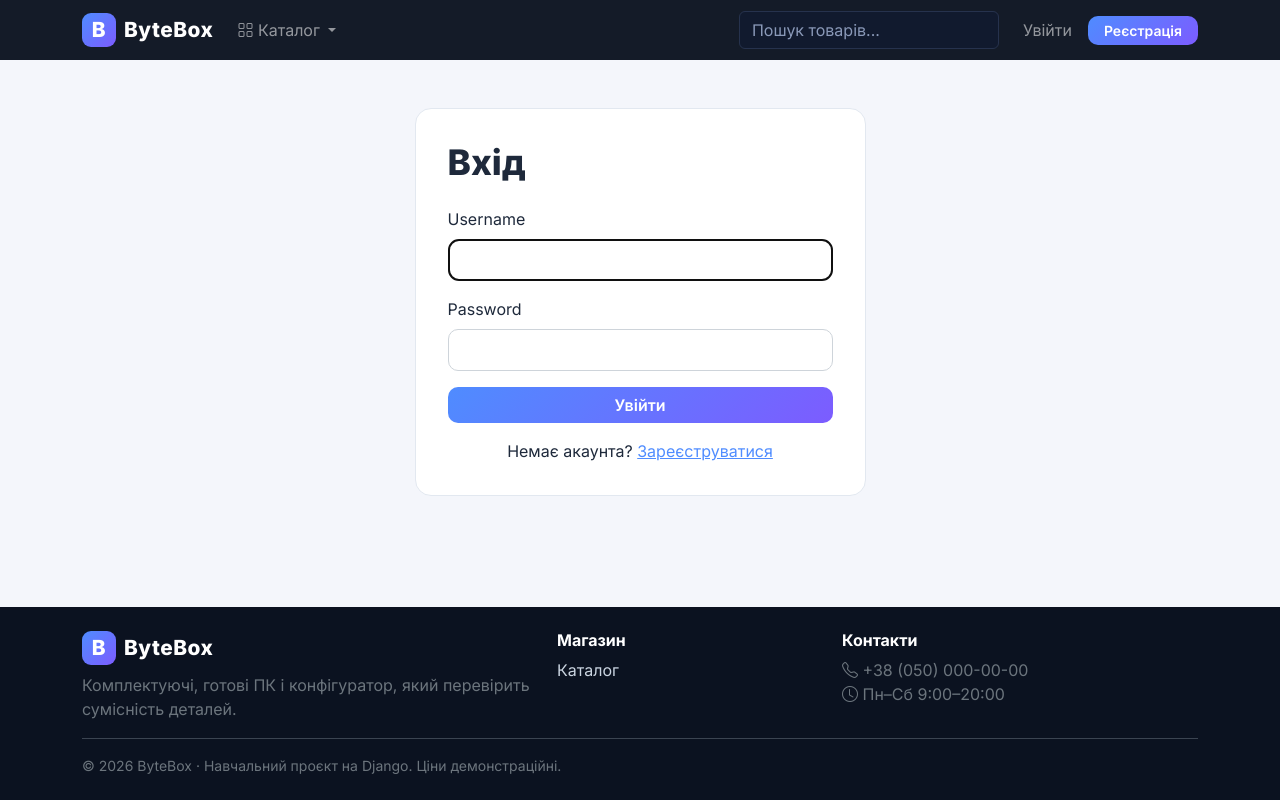
After one commit to Csvgk/ByteBox, a Django app: page /accounts/login/ in a window 1280 px wide. The commit adds this page. Run offline with Django 5.2, Linux system fonts and the light colour scheme; tables that the repository leaves empty hold one stand-in row (values such as "Sample post").

Commit message:
Акаунти: реєстрація, вхід, вихід і сторінка профілю

```diff
--- /dev/null
+++ b/accounts/urls.py
@@ -0,0 +1,14 @@
+from django.contrib.auth import views as auth_views
+from django.urls import path
+
+from . import views
+
+app_name = 'accounts'
+
+urlpatterns = [
+    path('register/', views.register, name='register'),
+    path('login/', auth_views.LoginView.as_view(template_name='accounts/login.html',
+                                                redirect_authenticated_user=True), name='login'),
+    path('logout/', auth_views.LogoutView.as_view(), name='logout'),
+    path('profile/', views.profile, name='profile'),
+]
--- a/config/urls.py
+++ b/config/urls.py
@@ -8,6 +8,7 @@ admin.site.site_title = 'ByteBox'
 
 urlpatterns = [
     path('admin/', admin.site.urls),
+    path('accounts/', include('accounts.urls')),
     path('', include('shop.urls')),
 ]
 
--- a/static/css/style.css
+++ b/static/css/style.css
@@ -323,3 +323,27 @@ a { color: var(--bb-accent); }
 @media (max-width: 991px) {
     .search-form .form-control { min-width: 0; width: 100%; }
 }
+
+/* ---------- Акаунт ---------- */
+.auth-card { padding: 32px; }
+
+.auth-card input:not([type="checkbox"]) {
+    display: block;
+    width: 100%;
+    padding: 0.5rem 0.75rem;
+    border: 1px solid #ced4da;
+    border-radius: 10px;
+}
+
+.avatar {
+    display: flex;
+    align-items: center;
+    justify-content: center;
+    width: 64px;
+    height: 64px;
+    font-size: 1.6rem;
+    font-weight: 800;
+    color: #fff;
+    background: linear-gradient(135deg, var(--bb-accent), var(--bb-accent-2));
+    border-radius: 50%;
+}
--- /dev/null
+++ b/templates/accounts/login.html
@@ -0,0 +1,20 @@
+{% extends 'base.html' %}
+{% block title %}Вхід{% endblock %}
+{% block content %}
+<div class="container py-5">
+    <div class="row justify-content-center">
+        <div class="col-12 col-sm-10 col-md-6 col-lg-5">
+            <div class="panel auth-card">
+                <h1 class="page-title mb-4">Вхід</h1>
+                <form method="post">
+                    {% csrf_token %}
+                    {% include 'includes/form_fields.html' %}
+                    <input type="hidden" name="next" value="{{ next }}">
+                    <button type="submit" class="btn btn-accent w-100">Увійти</button>
+                </form>
+                <p class="mt-3 mb-0 text-center">Немає акаунта? <a href="{% url 'accounts:register' %}">Зареєструватися</a></p>
+            </div>
+        </div>
+    </div>
+</div>
+{% endblock %}
--- /dev/null
+++ b/templates/includes/form_fields.html
@@ -0,0 +1,12 @@
+{# Виводить поля форми у стилі Bootstrap: підпис, поле, помилки, підказка #}
+{% if form.non_field_errors %}
+<div class="alert alert-danger">{% for error in form.non_field_errors %}{{ error }}<br>{% endfor %}</div>
+{% endif %}
+{% for field in form %}
+<div class="mb-3">
+    <label for="{{ field.id_for_label }}" class="form-label">{{ field.label }}</label>
+    {{ field }}
+    {% for error in field.errors %}<div class="text-danger small mt-1">{{ error }}</div>{% endfor %}
+    {% if field.help_text %}<div class="form-text">{{ field.help_text|safe }}</div>{% endif %}
+</div>
+{% endfor %}
--- a/templates/includes/navbar.html
+++ b/templates/includes/navbar.html
@@ -26,6 +26,31 @@
                 <input class="form-control" type="search" name="q" placeholder="Пошук товарів..." aria-label="Пошук"
                        value="{{ request.GET.q }}">
             </form>
+
+            <ul class="navbar-nav align-items-lg-center gap-lg-2">
+                {% if user.is_authenticated %}
+                <li class="nav-item dropdown">
+                    <a class="nav-link dropdown-toggle" href="#" role="button" data-bs-toggle="dropdown" aria-expanded="false">
+                        <i class="bi bi-person-circle"></i> {{ user.first_name|default:user.username }}
+                    </a>
+                    <ul class="dropdown-menu dropdown-menu-end">
+                        <li><a class="dropdown-item" href="{% url 'accounts:profile' %}">Мій профіль</a></li>
+                        {% if user.is_staff %}<li><a class="dropdown-item" href="{% url 'admin:index' %}">Адмінка</a></li>{% endif %}
+                        <li><hr class="dropdown-divider"></li>
+                        <li>
+                            <!-- Вихід у Django робиться POST-запитом, тому це форма, а не посилання -->
+                            <form method="post" action="{% url 'accounts:logout' %}">
+                                {% csrf_token %}
+                                <button type="submit" class="dropdown-item text-danger">Вийти</button>
+                            </form>
+                        </li>
+                    </ul>
+                </li>
+                {% else %}
+                <li class="nav-item"><a class="nav-link" href="{% url 'accounts:login' %}">Увійти</a></li>
+                <li class="nav-item"><a class="btn btn-accent btn-sm px-3" href="{% url 'accounts:register' %}">Реєстрація</a></li>
+                {% endif %}
+            </ul>
         </div>
     </div>
 </nav>
```
Also changed, not shown: accounts/forms.py (added, +18 -0 lines), accounts/views.py (added, +27 -0 lines), templates/accounts/profile.html (added, +26 -0 lines), templates/accounts/register.html (added, +19 -0 lines).
